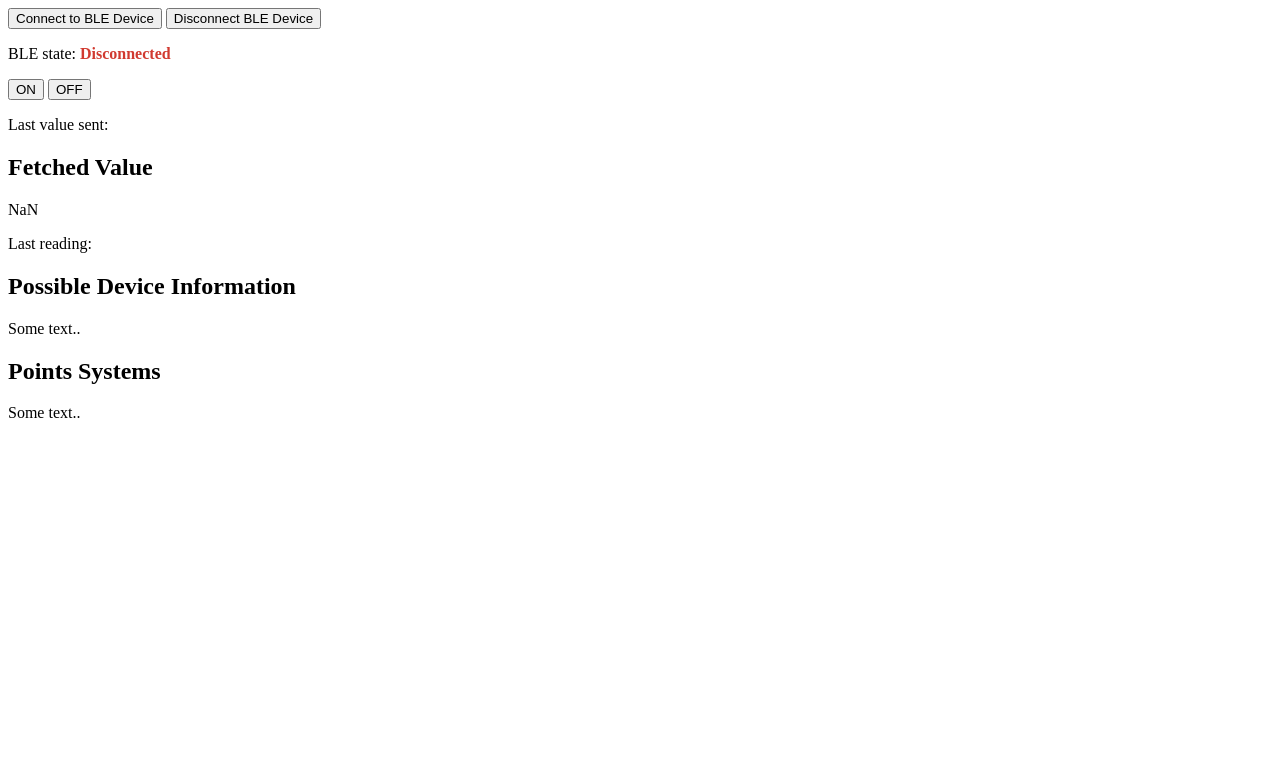
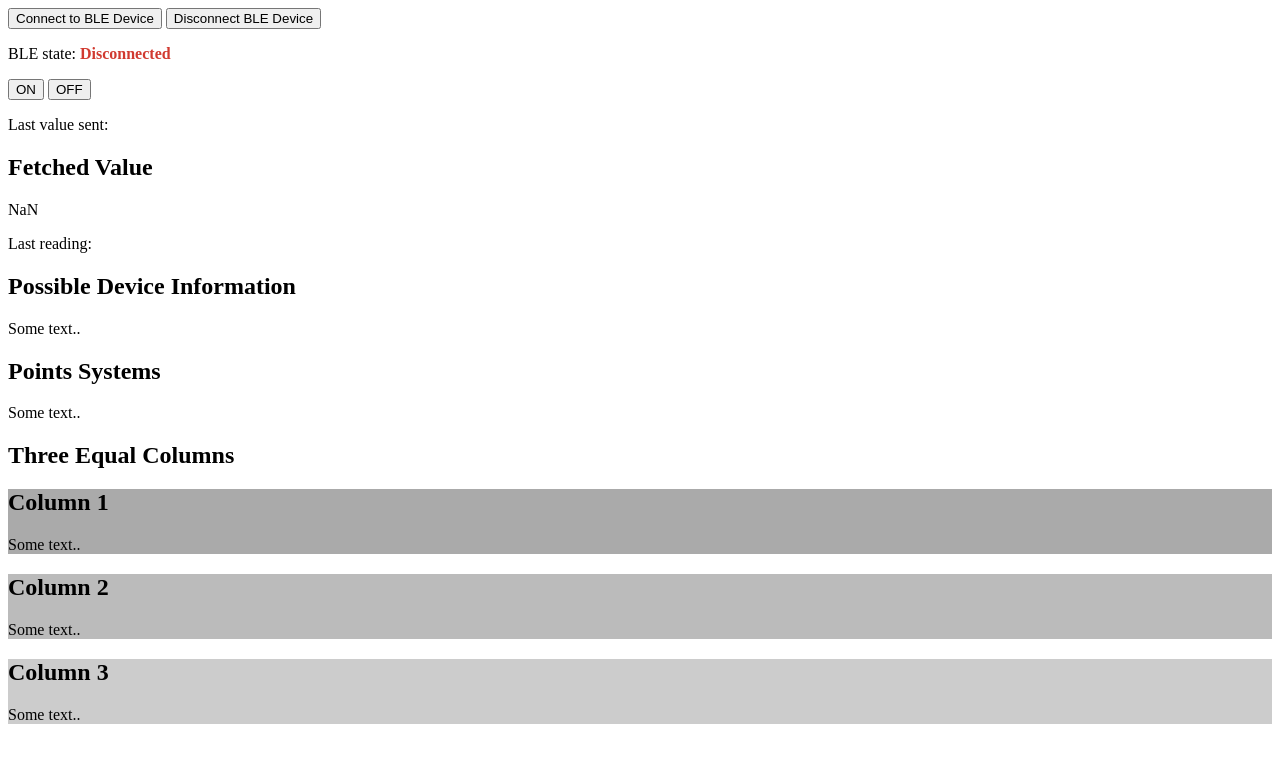
Before and after one commit to arj916/CapstoneProjectWeb, a plain HTML site: page index.html in a window 1280 px wide. Drawn offline with Linux system fonts and the light colour scheme.

Commit message:
attempt to see if shows up

```diff
--- a/index.html
+++ b/index.html
@@ -29,6 +29,22 @@
         <h2>Points Systems</h2>
         <p>Some text..</p>
     </div>
+</div>
+<h2>Three Equal Columns</h2>
+
+<div class="row">
+  <div class="column" style="background-color:#aaa;">
+    <h2>Column 1</h2>
+    <p>Some text..</p>
+  </div>
+  <div class="column" style="background-color:#bbb;">
+    <h2>Column 2</h2>
+    <p>Some text..</p>
+  </div>
+  <div class="column" style="background-color:#ccc;">
+    <h2>Column 3</h2>
+    <p>Some text..</p>
+  </div>
 </div>
 </body>
 <script>
```
